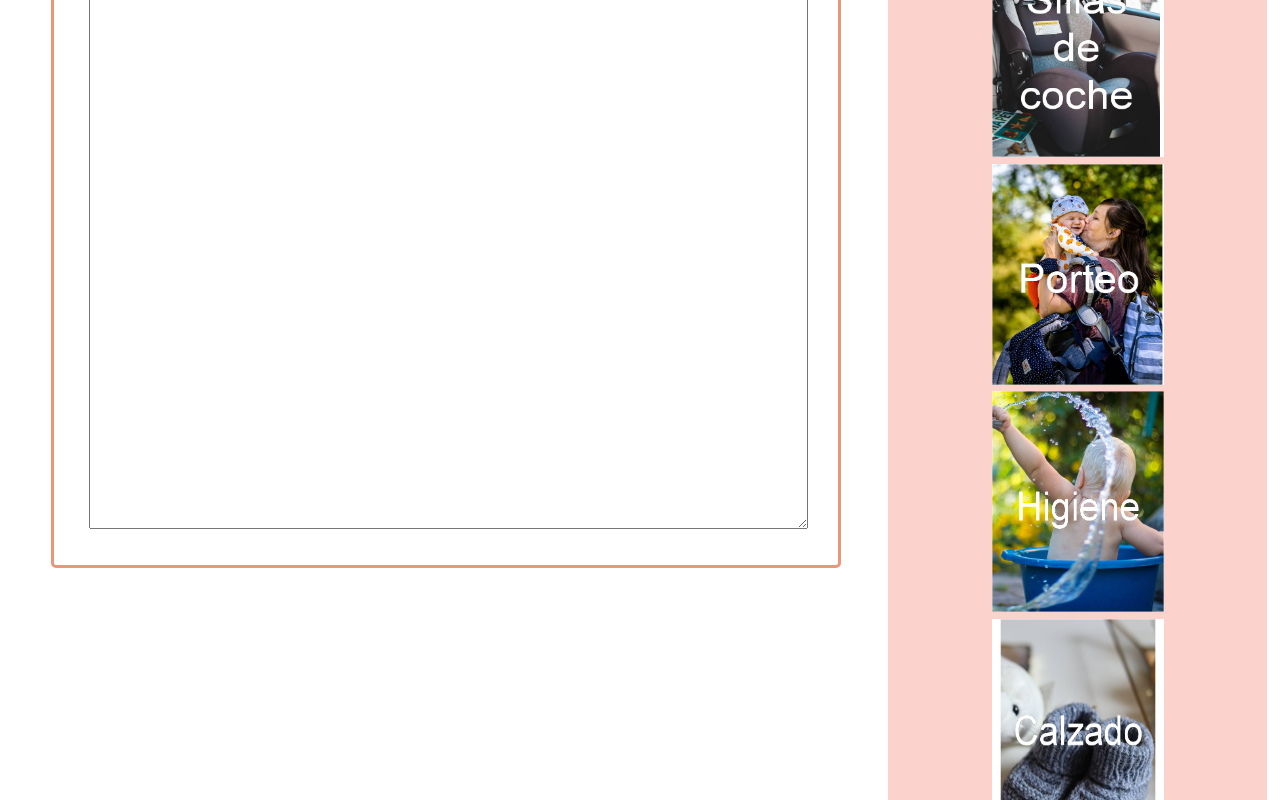
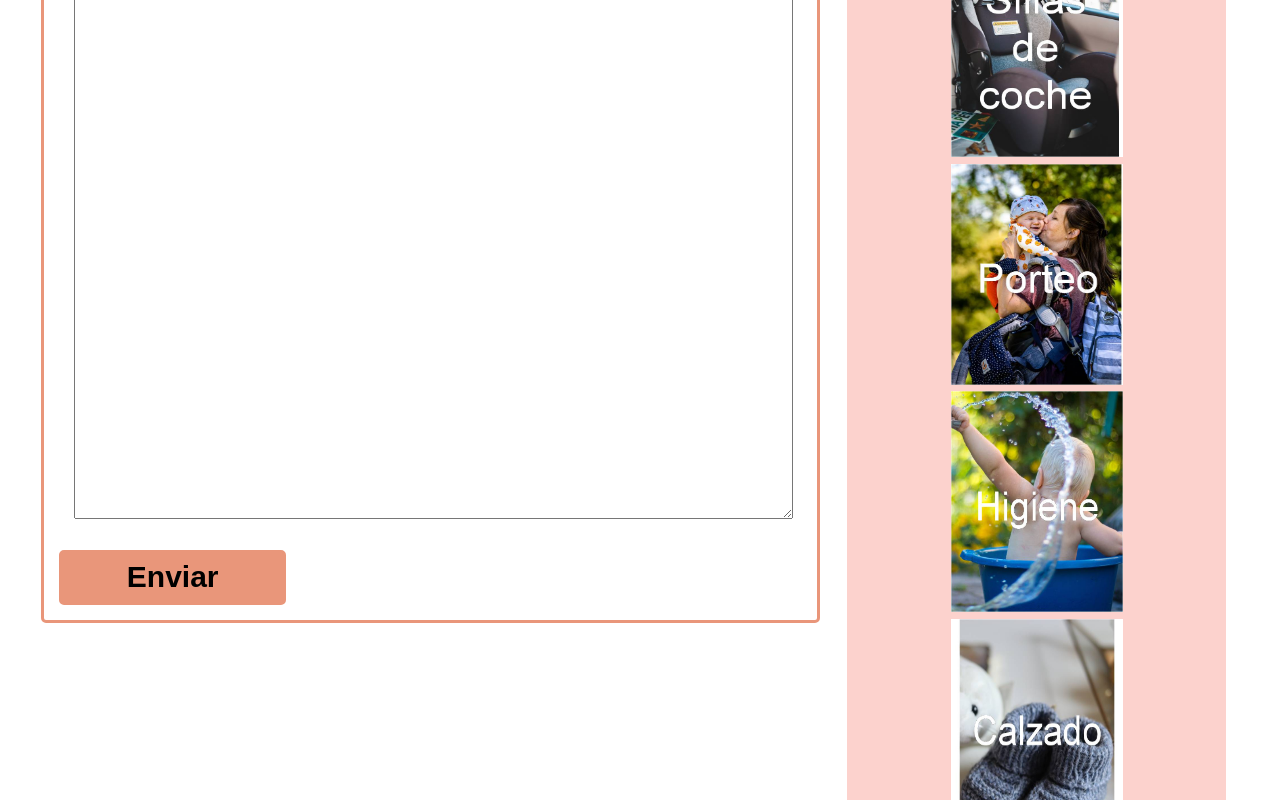
Before and after one commit to JonBirtLH/LMSGI02-Tarea-evaluativa-2, a plain HTML site: page formular.html in a window 1280 px wide. Shown: the part 674-1474 px from the top of the page. Drawn offline with Linux system fonts and the light colour scheme.

Commit message:
Add files via upload

```diff
--- a/css/estilos_Formulario.css
+++ b/css/estilos_Formulario.css
@@ -134,14 +134,18 @@ section {
 }
 
 .formulario {
+    width: 60%;
+}
+
+.campo-formulario {
     background: #white;
     border-color: darksalmon;
     border-style: solid;
     border-radius: 0.5rem;
     border-width: 0.3rem;
     color: #000000;
-    width: 60%;
-    height: 100%;
+    width: 100%;
+    /*height: 100%;*/
     border-radius: 0.5rem;
     margin: 2%;
     margin-top: 1%;
@@ -218,3 +222,28 @@ section {
 .inputlabel{
     margin-top: 1.5rem;
 }
+
+.boton-enviar {
+    background-color: darksalmon;
+    border-style:solid;
+    border-color: darksalmon;
+    border-style: solid;
+    border-radius: 0.5rem;
+    border-width: 0.3rem;
+    color: #000000;
+    font-family: Arial, Helvetica, sans-serif;
+    font-size: 3rem;
+    margin: 1%;
+    margin-bottom: 1%;
+    padding: 1%;
+    width: 30%;
+    text-align: center;
+    text-decoration: none;
+    font-weight: bold;
+    cursor: pointer;
+}
+
+.boton-enviar:hover {
+    background-color: rgb(233, 99, 55);
+    transition: 0.2s;
+  }
--- a/formular.html
+++ b/formular.html
@@ -27,7 +27,8 @@
             <a class= "opcion-menu" href="formular.html"> Contacto</a>
         </nav>
         <section>
-            <fieldset class="formulario">
+            <form action="mailto:jelgezabal@birt.eus" method="get" class="formulario">
+                <fieldset class="campo-formulario">
                     <legend> Formulario </legend>
                         <section class="input-column-class">
                             <label for="fname" class="inputlabel"> Nombre:</label>
@@ -38,8 +39,11 @@
                             <input type="text" id="tema" name="tema" class="nameinput"> </input>
                             <label for="message" class="inputlabel"> Mensaje:</label>
                             <textarea name="Text1" cols="40" rows="16" class="messageinput"></textarea>
+
                     </section>
+                    <input class="boton-enviar" type="submit" value="Enviar"></input>
                 </fieldset>
+            </form>
             <aside class="contenedor-rrss">
                 <h1>Categorias</h1>
                 <section class="fotos-categorias">
```
Also changed, not shown: img/capazo.jpg (added). Lines whose indentation alone changed are shown as unchanged.
